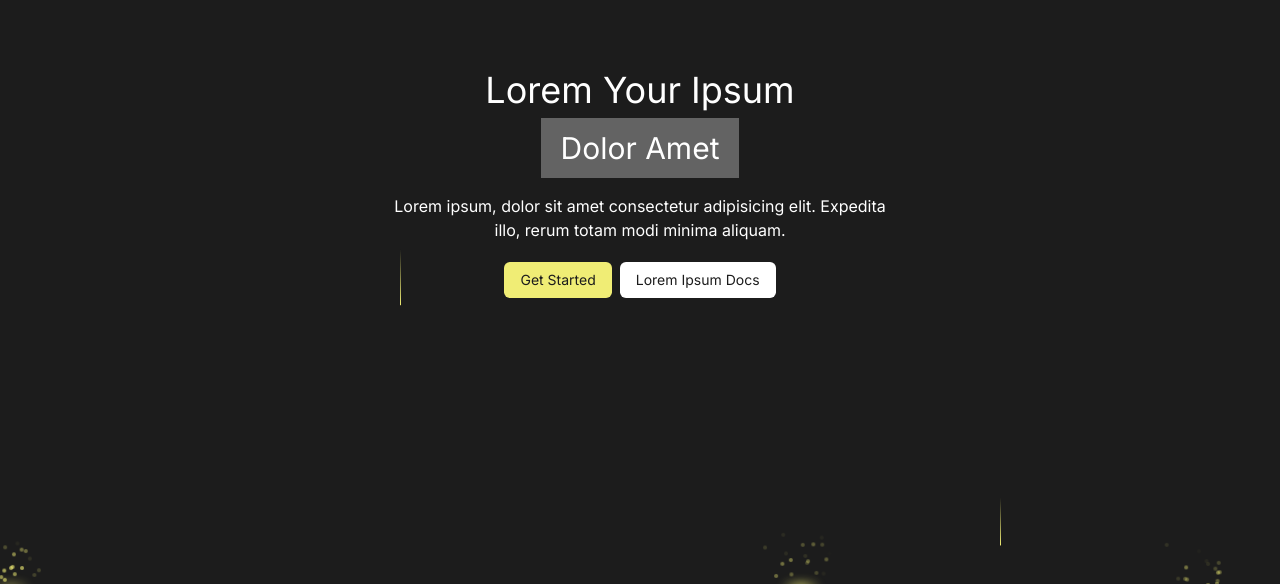
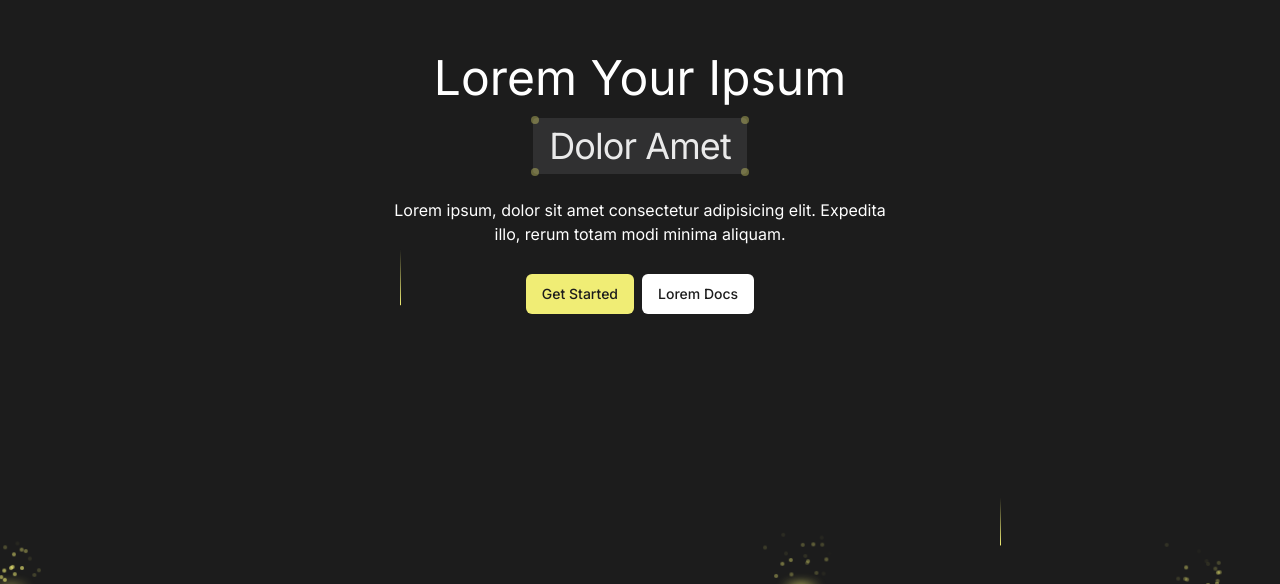
Before and after one commit to IRTIDEATH/LoremSeries, a Next.js app: page / in a window 1280 px wide. Shown: the part 216-800 px from the top of the page. Built offline with nearby package versions, Linux system fonts and the light colour scheme.

Commit message:
feat: create background in heading text

```diff
--- a/components/pages/Hero.tsx
+++ b/components/pages/Hero.tsx
@@ -1,4 +1,7 @@
+
+import { ArrowRightIcon } from "@radix-ui/react-icons";
 import { Button } from "../ui/button";
+import { Cover } from "../ui/Cover";
 
 const Hero = () => {
   return (
@@ -6,24 +9,22 @@ const Hero = () => {
       id="home"
       className="min-h-screen flex justify-center items-center"
     >
-      <div className="text-center space-y-2">
-          <h1 className="text-4xl">Lorem Your Ipsum</h1>
-          <div className="flex items-center justify-center">
-            <h1 className="bg-[#636363] text-3xl px-5 py-3">
-              Dolor Amet
-            </h1>
+      <div className="text-center space-y-4">
+          <h1 className="text-4xl lg:text-5xl">Lorem Your Ipsum</h1>
+          <div className="relative mt-2 flex items-center gap-2 justify-center">
+            <Cover>
+              <p className="text-3xl relative inline tracking-tight opacity-90 lg:text-4xl">
+                Dolor Amet
+              </p>
+            </Cover>
           </div>
         <p className="max-w-lg pt-2">
           Lorem ipsum, dolor sit amet consectetur adipisicing elit. Expedita
           illo, rerum totam modi minima aliquam.
         </p>
         <div className="flex items-center space-x-2 pt-3 justify-center">
-          <button className="px-4 py-2 rounded-md bg-yellow text-black text-sm transition duration-200">
-            Get Started
-          </button>
-          <button className="px-4 py-2 rounded-md bg-white text-black text-sm hover:shadow-[4px_4px_0px_0px_gray] transition duration-200">
-            Lorem Ipsum Docs
-          </button>
+          <Button Icon={ArrowRightIcon} iconPlacement="right" variant="expandIcon" className="bg-yellow">Get Started</Button>
+          <Button variant="shadowhover" className="">Lorem Docs</Button>
         </div>
       </div>
     </section>
--- /dev/null
+++ b/components/ui/Cover.tsx
@@ -0,0 +1,45 @@
+"use client";
+import React from "react";
+import { cn } from "@/lib/utils";
+
+export const Cover = ({
+	children,
+	className,
+}: {
+	children?: React.ReactNode;
+	className?: string;
+}) => {
+	return (
+		<div className="relative group/cover inline-block bg-gray px-4 py-2 transition duration-200 rounded-sm">
+			<span
+				className={cn(
+					"text-white inline-block relative z-20 transition duration-200",
+					className,
+				)}
+			>
+				{children}
+			</span>
+			<CircleIcon className="absolute -right-[2px] -top-[2px]" />
+			<CircleIcon className="absolute -bottom-[2px] -right-[2px]" delay={0.4} />
+			<CircleIcon className="absolute -left-[2px] -top-[2px]" delay={0.8} />
+			<CircleIcon className="absolute -bottom-[2px] -left-[2px]" delay={1.6} />
+		</div>
+	);
+};
+
+export const CircleIcon = ({
+	className,
+	delay,
+}: {
+	className?: string;
+	delay?: number;
+}) => {
+	return (
+		<div
+			className={cn(
+				`pointer-events-none animate-pulse group-hover/cover:hidden group-hover/cover:opacity-100 group h-2 w-2 rounded-full bg-yellow opacity-20 group-hover/cover:bg-white`,
+				className,
+			)}
+		></div>
+	);
+};
```
